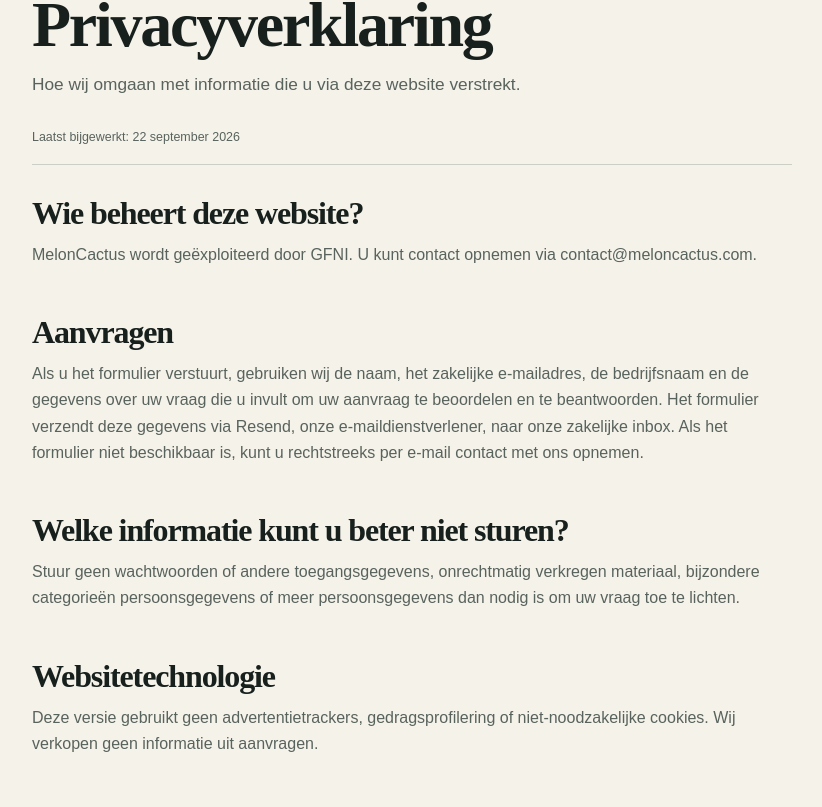
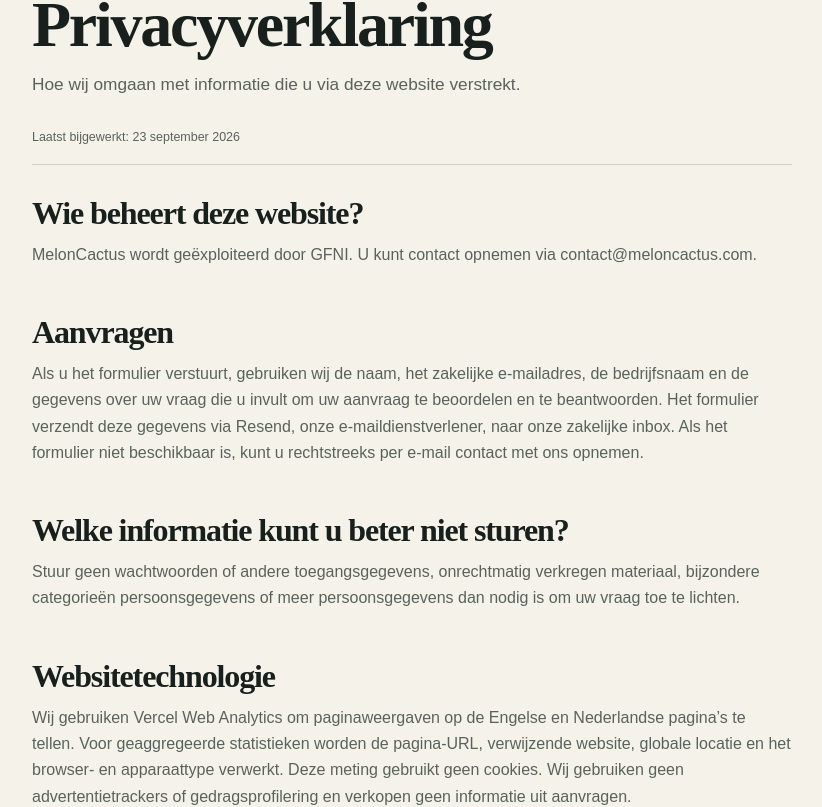
Before and after one commit to greenf88/MelonCactus, a Next.js app: page /nl/privacy in a window 1280 px wide. Shown: the part 236-1043 px from the top of the page, without its empty margins (228-1050 px from the left). Built offline with nearby package versions, Linux system fonts and the light colour scheme; no server answers.

Commit message:
Add Vercel Web Analytics to both languages

```diff
--- a/package.json
+++ b/package.json
@@ -12,6 +12,7 @@
     "test:client-bundle": "node scripts/check-client-bundle.mjs"
   },
   "dependencies": {
+    "@vercel/analytics": "2.0.1",
     "next": "16.3.6",
     "react": "19.2.8",
     "react-dom": "19.2.8",
--- a/src/app/(en)/layout.tsx
+++ b/src/app/(en)/layout.tsx
@@ -5,6 +5,7 @@ import { Footer } from "@/components/footer";
 import { StructuredData } from "@/components/structured-data";
 import { siteConfig } from "@/config/site";
 import { languageAlternates } from "@/lib/i18n";
+import { Analytics } from "@vercel/analytics/next";
 
 export const metadata: Metadata = {
   metadataBase: new URL(siteConfig.siteUrl),
@@ -54,6 +55,7 @@ export default function RootLayout({ children }: LayoutProps<"/">) {
             inLanguage: "en",
           }}
         />
+        <Analytics />
       </body>
     </html>
   );
--- a/src/app/(en)/privacy/page.tsx
+++ b/src/app/(en)/privacy/page.tsx
@@ -10,11 +10,11 @@ export const metadata: Metadata = {
 
 export default function PrivacyPage() {
   return (
-    <LegalPageShell title="Privacy statement" intro="How we handle information submitted through this website." updated="22 September 2026">
+    <LegalPageShell title="Privacy statement" intro="How we handle information submitted through this website." updated="23 September 2026">
       <h2>Who operates this site</h2><p>{siteConfig.operatorStatement} Contact us at <a href={`mailto:${siteConfig.businessEmail}`}>{siteConfig.businessEmail}</a>.</p>
       <h2>Enquiries</h2><p>When you submit the form, we use the name, work email, company and enquiry details you provide to review and respond to your request. The form sends those details to our business inbox through Resend, our email delivery provider. If the form is unavailable, you may contact us directly by email.</p>
       <h2>Information to avoid</h2><p>Do not send passwords, credentials, unlawfully obtained material, special-category personal data or more personal information than is needed to explain your question.</p>
-      <h2>Website technology</h2><p>This version does not use advertising trackers, behavioural profiling or non-essential cookies. We do not sell enquiry information.</p>
+      <h2>Website technology</h2><p>We use Vercel Web Analytics to count page views on the English and Dutch pages. For aggregated statistics, it processes the page URL, referring website, approximate location, and browser and device type. This measurement does not use cookies. We do not use advertising trackers or behavioural profiling, and we do not sell enquiry information.</p>
       <h2>Your questions</h2><p>For questions about an enquiry or your personal information, email <a href={`mailto:${siteConfig.businessEmail}`}>{siteConfig.businessEmail}</a>.</p>
     </LegalPageShell>
   );
--- a/src/app/(nl)/layout.tsx
+++ b/src/app/(nl)/layout.tsx
@@ -7,6 +7,7 @@ import { StructuredData } from "@/components/structured-data";
 import { siteConfig } from "@/config/site";
 import { siteNl } from "@/config/site-nl";
 import { languageAlternates } from "@/lib/i18n";
+import { Analytics } from "@vercel/analytics/next";
 
 export const metadata: Metadata = {
   metadataBase: new URL(siteConfig.siteUrl),
@@ -36,6 +37,7 @@ export default function DutchLayout({ children }: { children: ReactNode }) {
           url: `${siteConfig.siteUrl}/nl`,
           inLanguage: "nl-NL",
         }} />
+        <Analytics />
       </body>
     </html>
   );
--- a/src/app/(nl)/nl/privacy/page.tsx
+++ b/src/app/(nl)/nl/privacy/page.tsx
@@ -12,7 +12,7 @@ export const metadata: Metadata = {
 
 export default function DutchPrivacyPage() {
   return (
-    <LegalPageShell locale="nl" title="Privacyverklaring" intro="Hoe wij omgaan met informatie die u via deze website verstrekt." updated="22 september 2026">
+    <LegalPageShell locale="nl" title="Privacyverklaring" intro="Hoe wij omgaan met informatie die u via deze website verstrekt." updated="23 september 2026">
       <h2>Wie beheert deze website?</h2>
       <p>{siteNl.operatorStatement} U kunt contact opnemen via <a href={`mailto:${siteConfig.businessEmail}`}>{siteConfig.businessEmail}</a>.</p>
 
@@ -23,7 +23,7 @@ export default function DutchPrivacyPage() {
       <p>Stuur geen wachtwoorden of andere toegangsgegevens, onrechtmatig verkregen materiaal, bijzondere categorieën persoonsgegevens of meer persoonsgegevens dan nodig is om uw vraag toe te lichten.</p>
 
       <h2>Websitetechnologie</h2>
-      <p>Deze versie gebruikt geen advertentietrackers, gedragsprofilering of niet-noodzakelijke cookies. Wij verkopen geen informatie uit aanvragen.</p>
+      <p>Wij gebruiken Vercel Web Analytics om paginaweergaven op de Engelse en Nederlandse pagina’s te tellen. Voor geaggregeerde statistieken worden de pagina-URL, verwijzende website, globale locatie en het browser- en apparaattype verwerkt. Deze meting gebruikt geen cookies. Wij gebruiken geen advertentietrackers of gedragsprofilering en verkopen geen informatie uit aanvragen.</p>
 
       <h2>Vragen over uw gegevens</h2>
       <p>Heeft u vragen over een aanvraag of uw persoonsgegevens? Stuur dan een e-mail naar <a href={`mailto:${siteConfig.businessEmail}`}>{siteConfig.businessEmail}</a>.</p>
```
Also changed, not shown: 2 other files (tests, documents, lock files or other folders).
